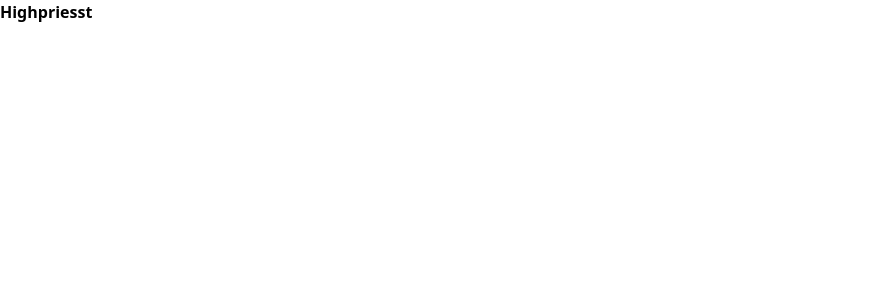
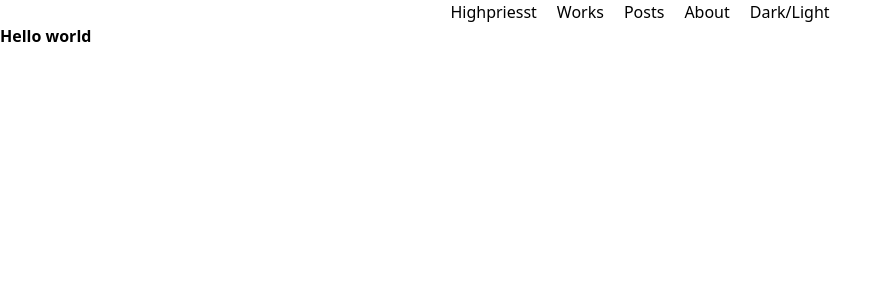
Before and after one commit to highpriesst/portfolio, a Next.js app: page / in a window 1280 px wide. Shown: the top 300 px of the page, without its empty margins (0-892 px from the left). Built offline with nearby package versions, Linux system fonts and the light colour scheme.

Commit message:
creating navbar + added heroicon

```diff
--- /dev/null
+++ b/components/navbar.tsx
@@ -0,0 +1,13 @@
+import React from "react";
+
+export const Navbar = () => {
+  return (
+    <div className="flex list-none gap-5 justify-center">
+      <li>Highpriesst</li>
+      <li>Works</li>
+      <li>Posts</li>
+      <li>About</li>
+      <li>Dark/Light</li>
+    </div>
+  );
+};
--- a/package.json
+++ b/package.json
@@ -9,6 +9,7 @@
     "lint": "next lint"
   },
   "dependencies": {
+    "@heroicons/react": "^2.0.12",
     "next": "12.3.1",
     "react": "18.2.0",
     "react-dom": "18.2.0",
--- a/pages/index.js
+++ b/pages/index.tsx
@@ -1,12 +1,13 @@
 import Head from "next/head";
 import Image from "next/image";
-import styles from "../styles/Home.module.css";
+import { Navbar } from "../components/navbar";
 
 export default function Home() {
   return (
     <div className="">
       <div>
-        <h1 className="font-bold">Highpriesst</h1>
+        <Navbar />
+        <h1 className="font-bold">Hello world</h1>
       </div>
     </div>
   );
```
Also changed, not shown: tsconfig.json (+4 -13 lines), pages/components/navbar.component.js (deleted), 1 other file (tests, documents, lock files or other folders).
